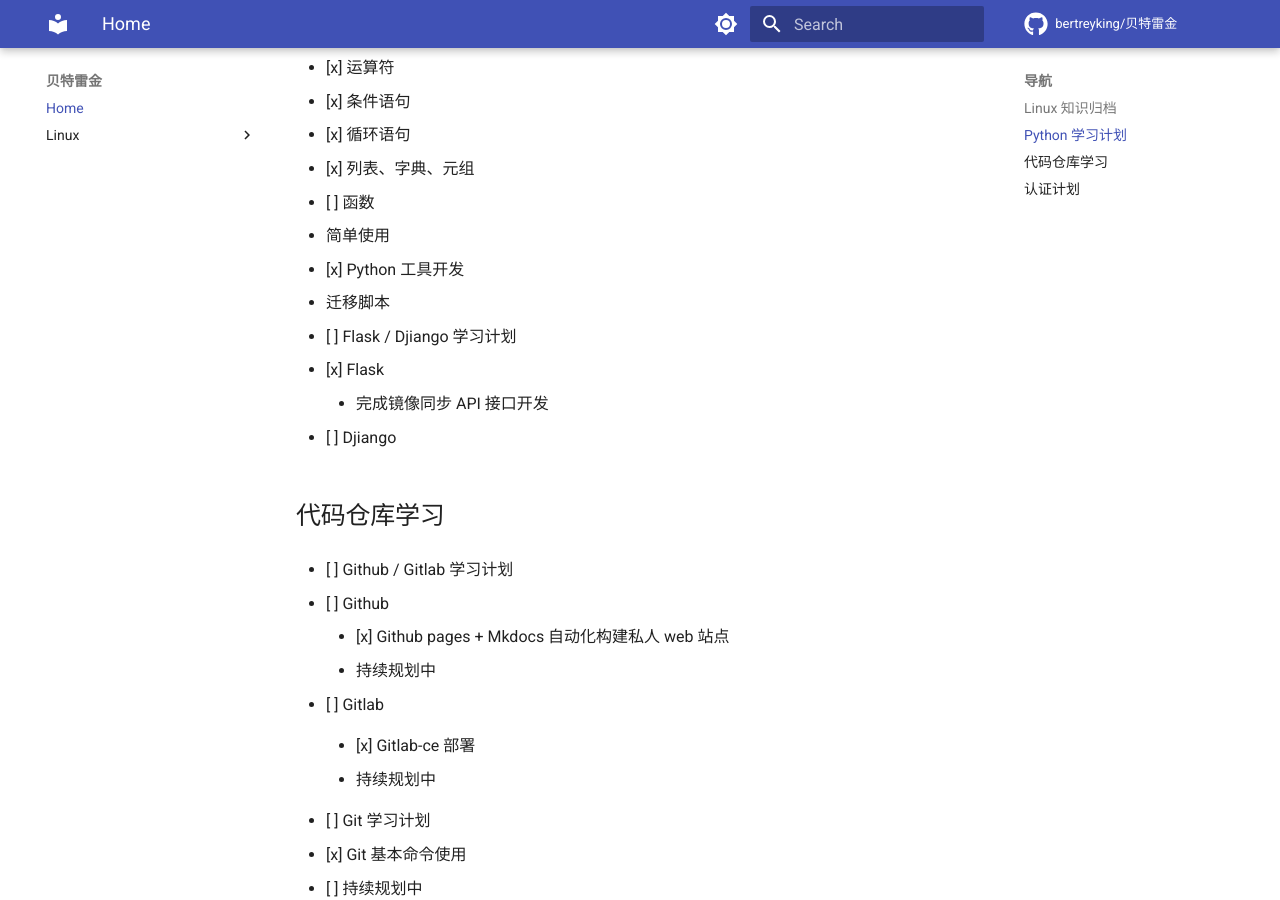
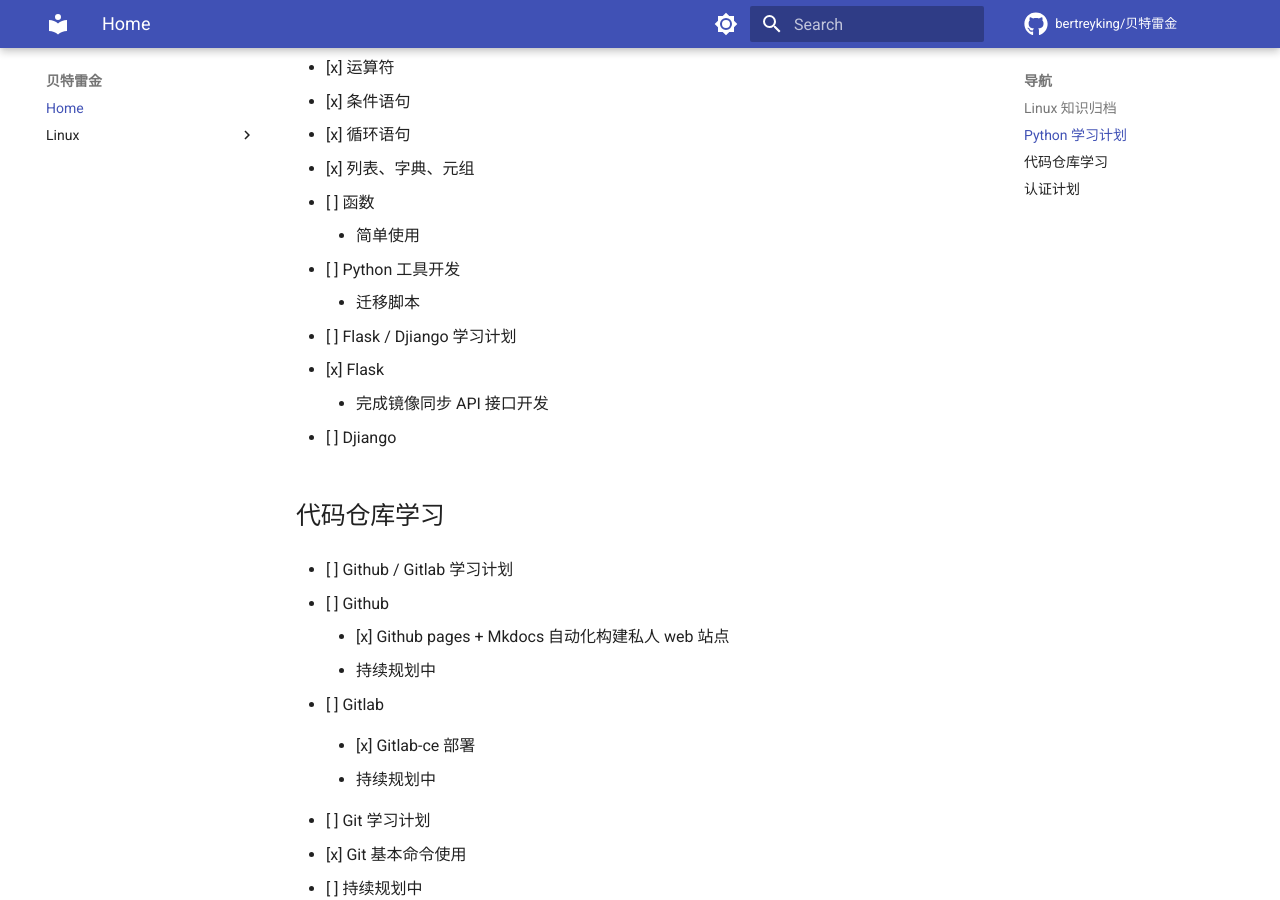
Before and after one commit to bertreyking/bertreyking.github.io, an MkDocs documentation site: the page built from docs/index.md, in a window 1280 px wide and 900 px high, scrolled down 652 px. Built offline with MkDocs 1.6.1 and Material for MkDocs 9.7.7, drawn with Linux system fonts in a browser that asks for light colours; comment, search, counter and statistics services are not loaded.

```diff
--- a/docs/index.md
+++ b/docs/index.md
@@ -35,10 +35,10 @@
 - [x] 列表、字典、元组
 
 - [ ] 函数
-  - 简单使用
+    - 简单使用
 
-- [x] Python 工具开发
-  - 迁移脚本
+- [ ] Python 工具开发
+    - 迁移脚本
 
 - [ ] Flask / Djiango 学习计划
 
```
